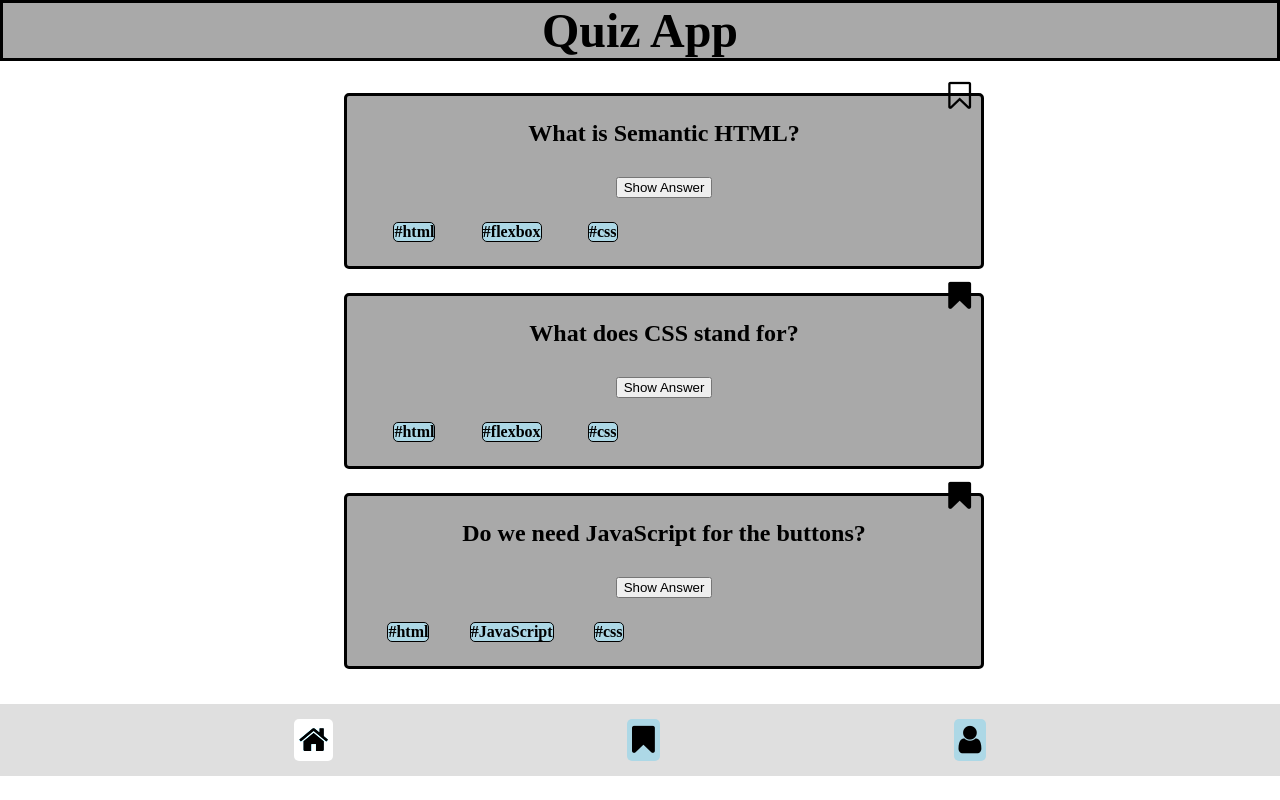
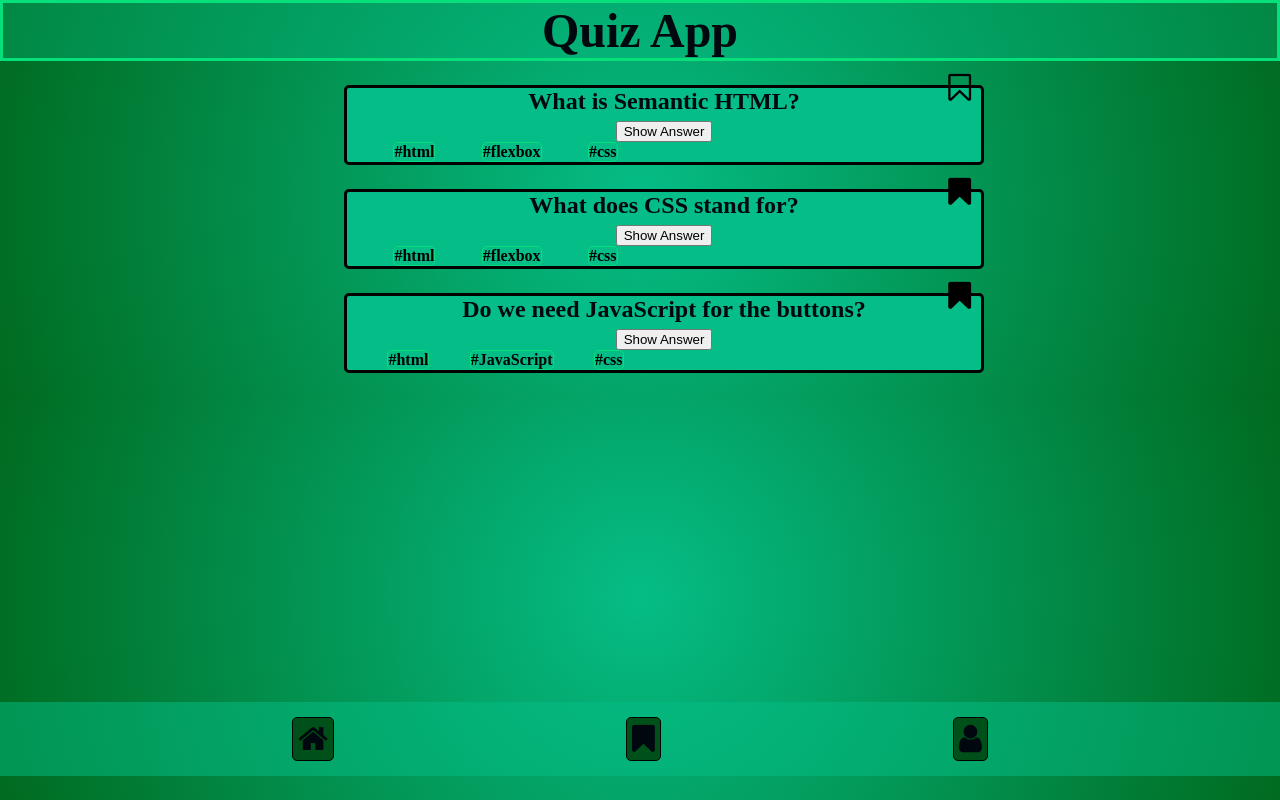
Before and after one commit to Braun-Johannes/Quiz-App, a plain HTML site: page index.html in a window 1280 px wide. Drawn offline with Linux system fonts and the light colour scheme.

Commit message:
fixed colors and background

```diff
--- a/index.html
+++ b/index.html
@@ -16,19 +16,6 @@
     <header>
       <h1 class="title-container">Quiz App</h1>
     </header>
-    <nav class="nav-banner">
-      <div class="nav-container">
-        <a href="/index.html" alt="Home" class="active">
-          <i class="fa fa-home" aria-hidden="true"></i
-        ></a>
-        <a href="/bookmark.html" alt="Bookmarks">
-          <i class="fa fa-bookmark" aria-hidden="true"></i
-        ></a>
-        <a href="/profile.html" alt="Profile">
-          <i class="fa fa-user" aria-hidden="true"></i
-        ></a>
-      </div>
-    </nav>
     <main>
       <div class="first-question-container">
         <p class="question">What is Semantic HTML?</p>
@@ -61,6 +48,20 @@
         </ul>
       </div>
     </main>
-    <footer></footer>
+    <footer>
+      <nav class="nav-banner">
+        <div class="nav-container">
+          <a href="/index.html" alt="Home" class="active">
+            <i class="fa fa-home" aria-hidden="true"></i
+          ></a>
+          <a href="/bookmark.html" alt="Bookmarks">
+            <i class="fa fa-bookmark" aria-hidden="true"></i
+          ></a>
+          <a href="/profile.html" alt="Profile">
+            <i class="fa fa-user" aria-hidden="true"></i
+          ></a>
+        </div>
+      </nav>
+    </footer>
   </body>
 </html>
--- a/styles.css
+++ b/styles.css
@@ -1,6 +1,21 @@
+* {
+  /* box-sizing: border-box; */
+  margin: 0;
+}
+
 body {
-  /* background-color: black; */
-  margin: 0;
+  background: radial-gradient(circle, #05bd86, #006b20);
+}
+
+p,
+article,
+h2,
+h1 {
+  color: #01070e;
+}
+
+ul {
+  padding: 0;
 }
 
 .title-container {
@@ -8,9 +23,9 @@ body {
   position: relative;
   text-align: center;
   font-size: 3rem;
-  background-color: rgb(169, 169, 169);
-  color: rgb(0, 0, 0);
-  border: solid black;
+  background-color: rgba(5, 189, 134, 0.344);
+  color: #01070e;
+  border: solid #07df7a;
   width: 100%;
   top: 0;
   margin-top: 0;
@@ -23,7 +38,7 @@ body {
   z-index: 10;
   bottom: 3%;
   text-align: center;
-  background-color: rgb(192, 192, 192, 0.5);
+  background-color: rgb(5, 189, 134, 0.5);
 }
 
 .nav-container {
@@ -36,21 +51,22 @@ body {
 .nav-container i {
   font-size: 2rem;
   border-radius: 5px;
-  background-color: rgb(173, 216, 230);
+  background-color: #005119;
   padding: 5px;
-  color: black;
+  color: #01070e;
+  border: solid 1px black;
 }
 
 .nav-container i:hover {
-  color: lightslategray;
-  background-color: bisque;
+  color: #006b20;
+  background-color: #05bd86;
 }
 
-.nav-container a.active {
+.nav-banner a.active {
   cursor: pointer;
-  filter: brightness(150%);
+  color: black;
 }
-
+/* active no longer working */
 .first-question-container {
   box-sizing: border-box;
   position: relative;
@@ -62,7 +78,7 @@ body {
   margin: 1.5rem;
   border: solid black;
   border-radius: 5px;
-  background-color: rgb(169, 169, 169);
+  background-color: #05bd86;
 }
 
 .second-question-container {
@@ -76,7 +92,7 @@ body {
   margin: 1.5rem;
   border: solid black;
   border-radius: 5px;
-  background-color: rgb(169, 169, 169);
+  background-color: #05bd86;
 }
 
 .third-question-container {
@@ -88,9 +104,9 @@ body {
   width: 50%;
   left: 25%;
   margin: 1.5rem;
-  border: solid black;
+  border: solid;
   border-radius: 5px;
-  background-color: rgb(169, 169, 169);
+  background-color: #05bd86;
 }
 
 .first-question-container i {
@@ -122,9 +138,9 @@ body {
 .flexbox,
 .css,
 .javascript {
-  border: solid 1px;
+  border: solid 1px #07df7a;
   border-radius: 5px;
-  background-color: rgb(173, 216, 230);
+  background-color: #05bd86;
   font-size: 1rem;
 }
 
```
Also changed, not shown: bookmark.html (+15 -14 lines), profile.html (+18 -16 lines).
